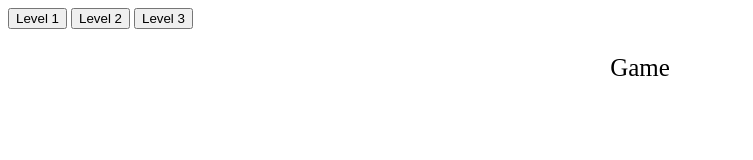
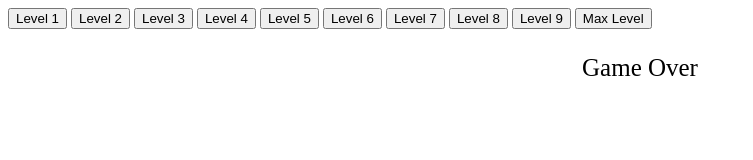
Before and after one commit to DavitLazaryan/GameOver-, a plain HTML site: page index.html in a window 1280 px wide. Shown: the whole page, without its empty margins (0-753 px from the left). Drawn offline with Linux system fonts and the light colour scheme.

Commit message:
Update index.html

```diff
--- a/index.html
+++ b/index.html
@@ -4,7 +4,7 @@
 <head>
     <meta charset="UTF-8">
     <meta name="viewport" content="width=device-width, initial-scale=1.0">
-    <title>Xax</title>
+    <title>Game over</title>
     <link rel="stylesheet" href="style.css">
 </head>
 
@@ -14,14 +14,20 @@
         <button class="col2" id="6">Level 1</button>
         <button class="col2" id="8">Level 2</button>
         <button class="col2" id="10">Level 3</button>
+        <button class="col2" id="10">Level 4</button>
+        <button class="col2" id="10">Level 5</button>
+        <button class="col2" id="10">Level 6</button>
+        <button class="col2" id="10">Level 7</button>
+        <button class="col2" id="10">Level 8</button>
+        <button class="col2" id="10">Level 9</button>
+        <button class="col2" id="10">Max Level</button>
+
     </div>
     <div class="lev" id="gg">
 
     </div>
     <div class="p">
-        <p class="col">
-            Game
-        </p>
+        <p class="col">Game Over</p>
     </div>
     <script src="lev.js"></script>
 </body>
```
